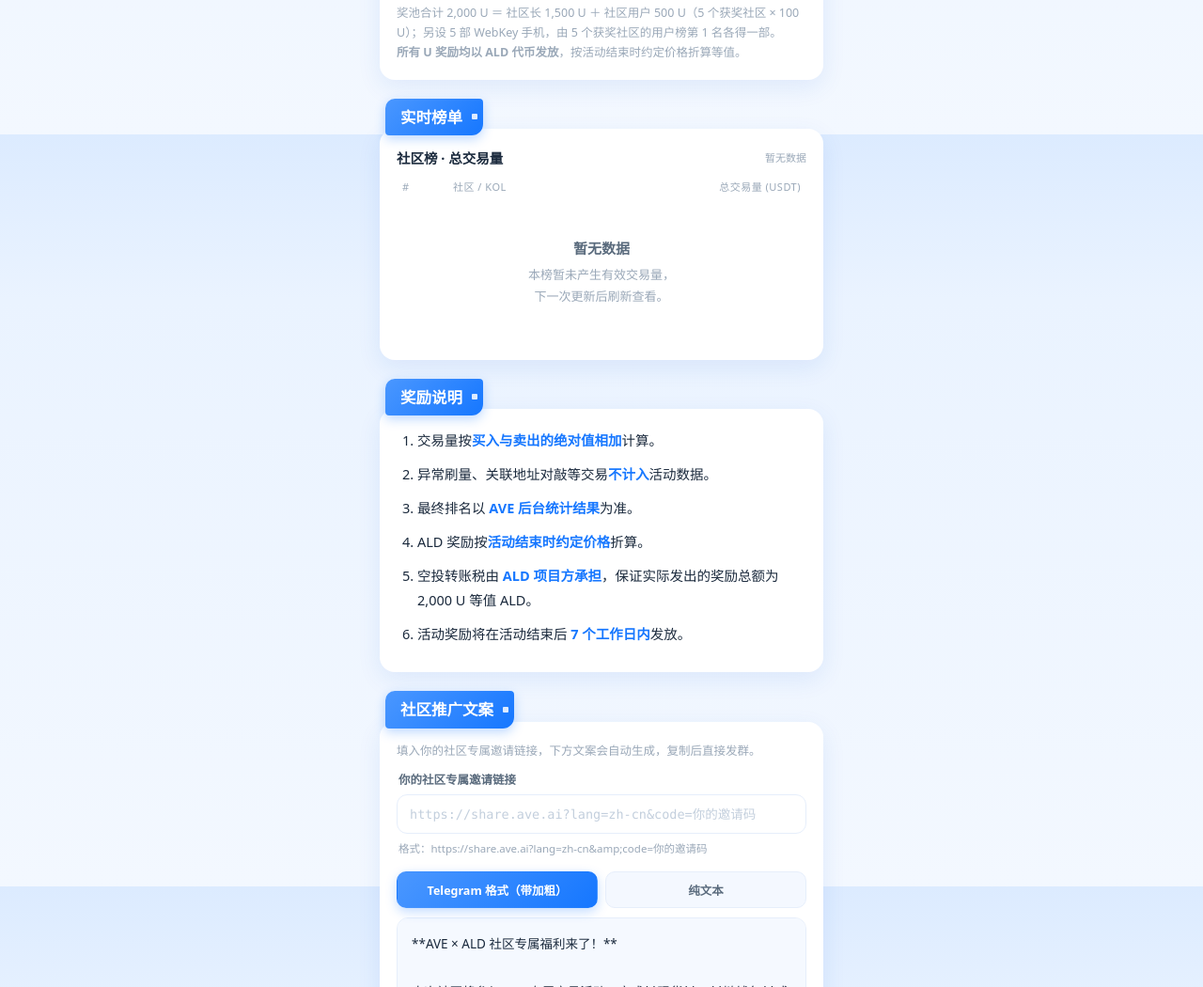
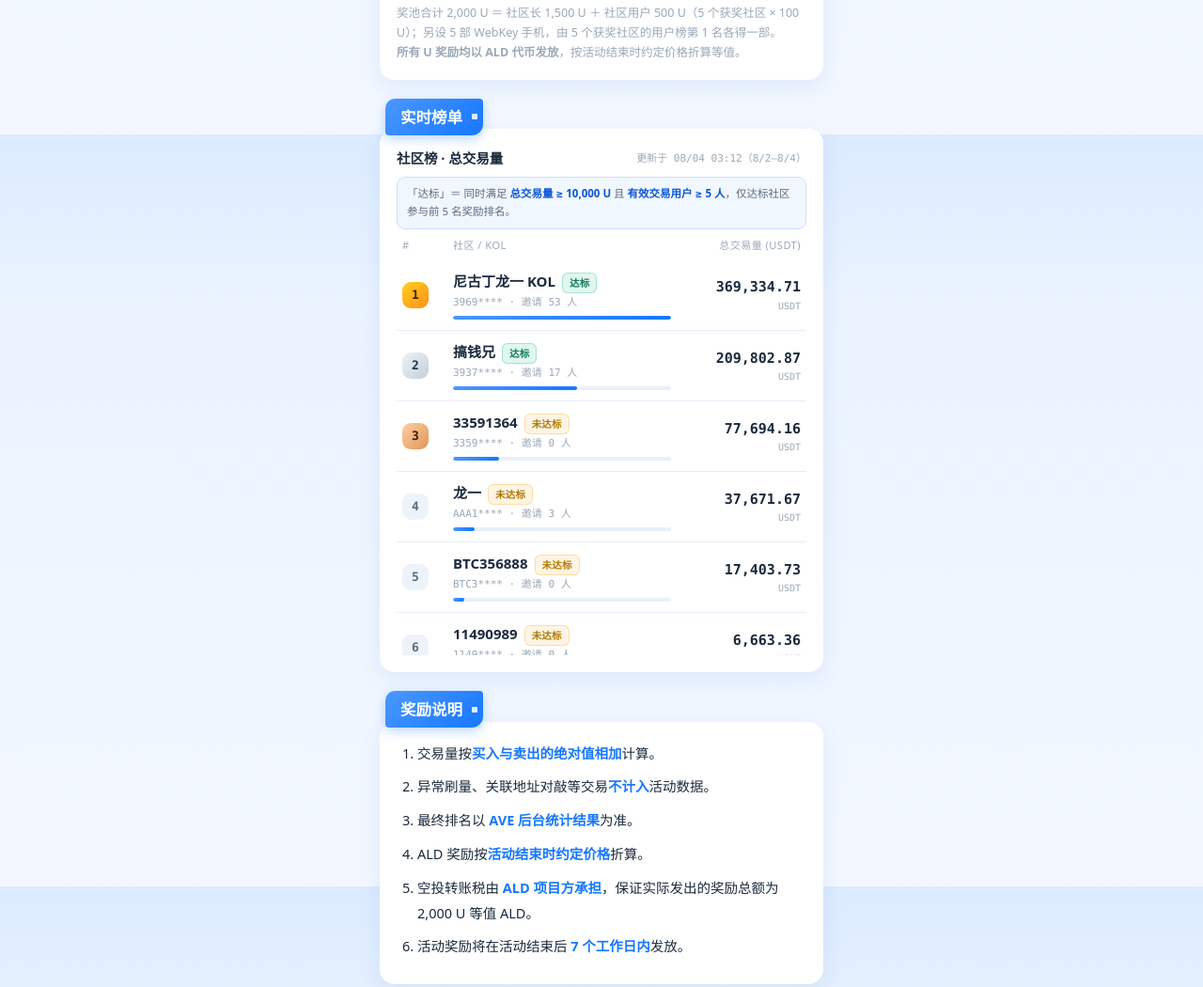
Before and after one commit to newpage001/test_page, a plain HTML site: page index.html in a window 1280 px wide. Shown: the part 2257-3307 px from the top of the page at 94% size. Drawn offline with Linux system fonts and the light colour scheme; no server answers.

Commit message:
接入 8/2–8/4 真实榜单数据，标注达标/未达标与邀请人数

```diff
--- a/index.html
+++ b/index.html
@@ -131,6 +131,9 @@
   .lbSub{display:flex; align-items:center; justify-content:space-between; margin-bottom:4px}
   .lbSub .t{font-weight:700; font-size:14.5px; color:var(--ink)}
   .lbSub .upd{font-size:11px; color:var(--muted); font-family:var(--mono)}
+  .lbHint{font-size:11.5px; color:var(--ink2); background:rgba(22,119,255,.06); border:1px solid rgba(22,119,255,.18);
+    border-radius:9px; padding:8px 10px; margin:8px 0 2px; line-height:1.65}
+  .lbHint b{color:var(--blue-deep)}
   .lbHead{display:grid; grid-template-columns:44px 1fr 128px; gap:10px; font-size:11px; color:var(--muted);
     padding:6px 6px 8px; letter-spacing:.5px}
   .lbHead .r{text-align:right}
@@ -153,6 +156,10 @@
   #board{max-height:420px; overflow-y:auto; overscroll-behavior:contain; border-radius:8px}
   #board::-webkit-scrollbar{width:6px}
   #board::-webkit-scrollbar-thumb{background:#c4d2e6; border-radius:3px}
+  .gtag{display:inline-block; margin-left:7px; font-size:10.5px; font-weight:800; padding:2px 7px; border-radius:6px;
+    vertical-align:middle; letter-spacing:.2px}
+  .gtag.on{color:#0d7a5a; background:rgba(18,184,134,.13); border:1px solid rgba(18,184,134,.3)}
+  .gtag.off{color:#b07800; background:rgba(255,176,46,.13); border:1px solid rgba(255,176,46,.35)}
   .empty{padding:38px 18px; text-align:center; color:var(--muted)}
   .empty .big{font-size:15px; font-weight:700; color:var(--ink2); margin-bottom:5px}
   .empty .sm{font-size:13px; line-height:1.75}
@@ -317,6 +324,7 @@
     <span class="tab">实时榜单</span>
     <div class="card">
       <div class="lbSub"><span class="t" id="lbTitle">社区榜 · 总交易量</span><span class="upd" id="updated">尚未开赛</span></div>
+      <div class="lbHint">「达标」＝ 同时满足 <b>总交易量 ≥ 10,000 U</b> 且 <b>有效交易用户 ≥ 5 人</b>，仅达标社区参与前 5 名奖励排名。</div>
       <div class="lbHead"><span>#</span><span>社区 / KOL</span><span class="r">总交易量 (USDT)</span></div>
       <div id="board"></div>
     </div>
@@ -384,7 +392,7 @@
   var TG_URL="https://t.me/+d99e2mM58UU4NmJl";
   var START=new Date("2026-08-02T18:00:00+08:00").getTime();
   var END=new Date("2026-08-09T23:59:59+08:00").getTime();
-  var DATA={updated:null,boards:{community:[]}};
+  var DATA={"updated": "2026-08-04T11:12:00+08:00", "boards": {"community": [{"rank": 1, "name": "尼古丁龙一 KOL", "code": "3969217435", "volume": 369334.71, "invites": 53, "gate": true}, {"rank": 2, "name": "搞钱兄", "code": "3937443878", "volume": 209802.87, "invites": 17, "gate": true}, {"rank": 3, "name": "33591364", "code": "33591364", "volume": 77694.16, "invites": 0, "gate": false}, {"rank": 4, "name": "龙一", "code": "AAA141319", "volume": 37671.67, "invites": 3, "gate": false}, {"rank": 5, "name": "BTC356888", "code": "BTC356888", "volume": 17403.73, "invites": 0, "gate": false}, {"rank": 6, "name": "11490989", "code": "11490989", "volume": 6663.36, "invites": 0, "gate": false}, {"rank": 7, "name": "社区长", "code": "ksco1111", "volume": 3191.15, "invites": 0, "gate": false}, {"rank": 8, "name": "晨鑫", "code": "chenxin666", "volume": 1301.66, "invites": 0, "gate": false}, {"rank": 9, "name": "18039928086", "code": "18039928086", "volume": 530.05, "invites": 0, "gate": false}]}};
 
   function pad(n){return String(n).padStart(2,"0");}
   function fmtAmt(n){return Number(n||0).toLocaleString("en-US",{minimumFractionDigits:2,maximumFractionDigits:2});}
@@ -412,6 +420,7 @@
     var up=document.getElementById("updated");
     if(DATA.updated){var u=new Date(DATA.updated);up.textContent="更新于 "+pad(u.getMonth()+1)+"/"+pad(u.getDate())+" "+pad(u.getHours())+":"+pad(u.getMinutes());}
     else up.textContent=(Date.now()<START)?"尚未开赛":"暂无数据";
+    if(DATA.updated) up.textContent+="（8/2–8/4）";
     if(!b.length){
       var pre=Date.now()<START;
       host.innerHTML='<div class="empty"><div class="big">'+(pre?"尚未开赛":"暂无数据")+'</div><div class="sm">'+
@@ -424,8 +433,9 @@
       var cls=r.rank<=3?" g"+r.rank:"";
       var row=document.createElement("div"); row.className="lrow";
       row.innerHTML='<span class="rk'+cls+'">'+r.rank+'</span>'+
-        '<div class="who"><div class="nm">'+esc(r.name)+'</div>'+
-          '<div class="mt">'+esc(maskCode(r.code))+'</div>'+
+        '<div class="who"><div class="nm">'+esc(r.name)+
+            (r.gate===undefined?'':'<span class="gtag '+(r.gate?'on':'off')+'">'+(r.gate?'达标':'未达标')+'</span>')+'</div>'+
+          '<div class="mt">'+esc(maskCode(r.code))+(r.invites!==undefined?' · 邀请 '+r.invites+' 人':'')+'</div>'+
           '<div class="bar"><i style="width:'+pct+'%"></i></div></div>'+
         '<div class="vc"><div class="vol">'+fmtAmt(r.volume)+'<small>USDT</small></div></div>';
       host.appendChild(row);
```
